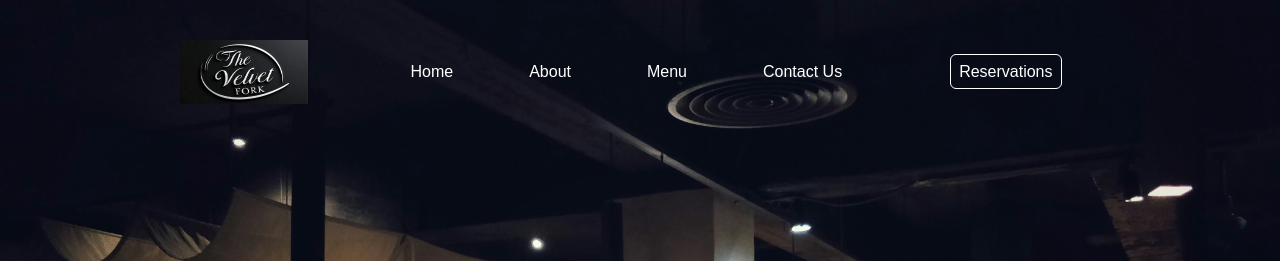
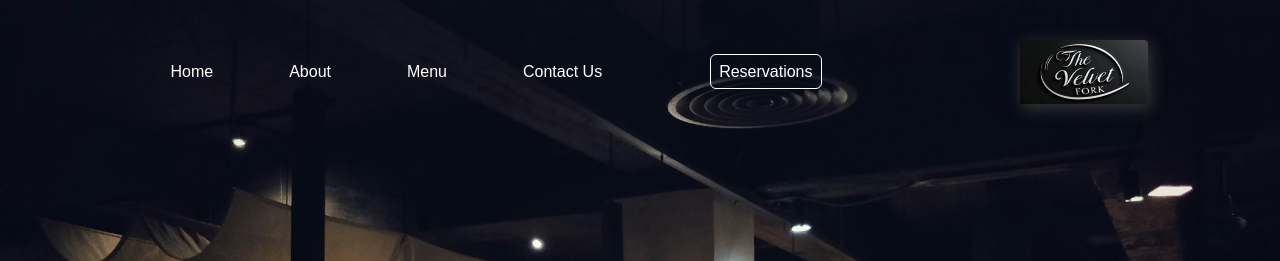
Before and after one commit to moisesg526/restaurant, a website built with webpack: page src/index.html in a window 1280 px wide. Shown: the top 261 px of the page. Built offline with nearby package versions, Linux system fonts and the light colour scheme.

Commit message:
Added all images dynamically and added devserver watchfiles to webpack.config file

```diff
--- a/src/index.html
+++ b/src/index.html
@@ -12,7 +12,6 @@
   <body>
     <header>
       <nav>
-        <img src="./src/the-velvet-fork.jpg" alt="The Velvet Fork" id="logo">
         <button>Home</button>
         <button>About</button>
         <button>Menu</button>
--- a/src/index.js
+++ b/src/index.js
@@ -1,12 +1,19 @@
 import _ from "lodash";
 import Dish from "./dish.jpg";
 import DarkMeal from "./dark-meal.jpg";
+import TheVelvetFork from "./the-velvet-fork.jpg";
 import "./style.css";
 
 const content = document.querySelector("#content");
 const body = document.querySelector("body");
+const nav = document.querySelector("nav");
 
 function component() {
+  const logo = new Image();
+  logo.setAttribute("id", "logo");
+  logo.src = TheVelvetFork;
+  nav.appendChild(logo);
+
   const div = document.createElement("div");
   div.setAttribute("id", "info");
   content.appendChild(div);
--- a/src/style.css
+++ b/src/style.css
@@ -11,6 +11,9 @@ h1 {
   color: #ffffff;
 }
 
+header {
+}
+
 nav {
   color: rgb(0, 0, 0);
   display: flex;
@@ -18,10 +21,11 @@ nav {
 }
 
 #logo {
+  padding-left: 10rem;
   width: 8rem;
   height: 4rem;
   border-radius: 4px;
-  padding-right: 4rem;
+  filter: drop-shadow(2px 4px 8px #393939);
 }
 
 button {
@@ -84,5 +88,4 @@ footer {
   display: flex;
   justify-content: center;
   margin-top: 22rem;
-
 }
--- a/webpack.config.js
+++ b/webpack.config.js
@@ -13,6 +13,10 @@ module.exports = {
     filename: "bundle.js",
     clean: true,
   },
+  devtool: "eval-source-map",
+  devServer: {
+    watchFiles: ["./src/index.html"],
+  },
   plugins: [
     new HtmlWebpackPlugin({
       template: "./src/index.html",
@@ -25,6 +29,10 @@ module.exports = {
         use: ["style-loader", "css-loader"],
       },
       {
+        test: /\.html$/i,
+        loader: "html-loader",
+      },
+      {
         test: /\.(png|svg|jpg|jpeg|gif)$/i,
         type: "asset/resource",
       },
```
Also changed, not shown: dist/8e3a45b9f6e54596d568.jpg (added), dist/index.html, 1 other file.
